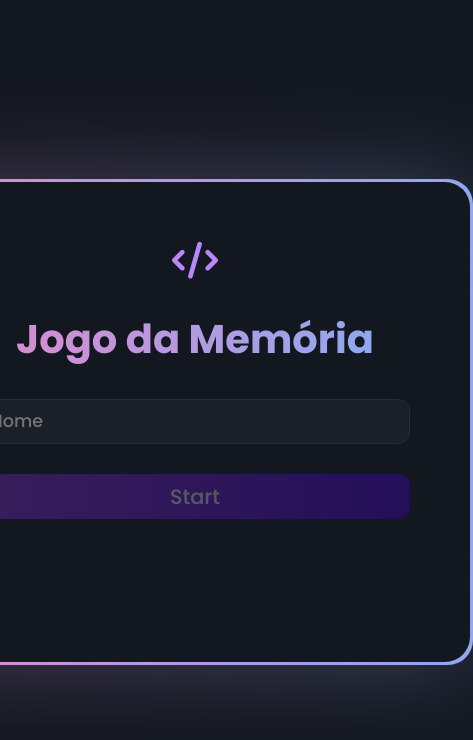
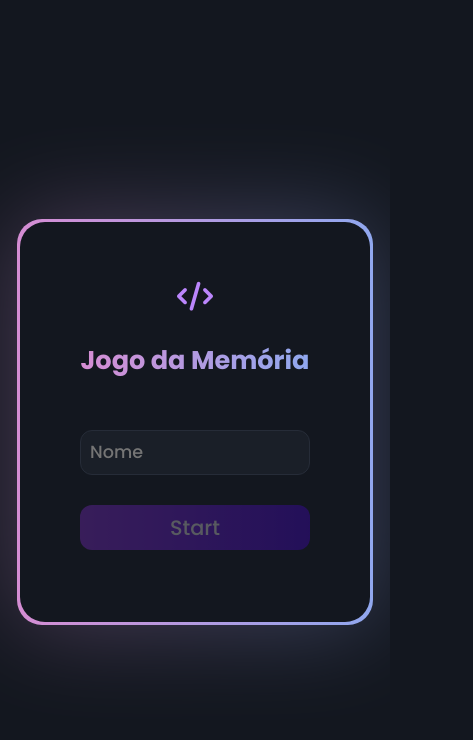
Before and after one commit to Emerson349/jogo-da-memoria, a plain HTML site: page index.html in a window 390 px wide. Shown: the whole page, 473 px wide, since content can reach past the window. Drawn offline with Linux system fonts and the light colour scheme.

Commit message:
adicionando design responsivo

```diff
--- a/index.html
+++ b/index.html
@@ -17,7 +17,7 @@
 <body>
     <div class="login-container">
         <form class="login_div">
-            <i class="fas fa-code" style="color: #BB86FC; font-size: 2.3rem;"></i>
+            <i class="fas fa-code"></i>
             <h1>Jogo da Memória</h1>
             <input type="text" placeholder="Nome" class="input">
             <button type="submit" class="btn">Start</button>
--- a/login/style_login.css
+++ b/login/style_login.css
@@ -65,6 +65,10 @@ html, body {
     font-weight: 500;
 }
 
+.login_div i {
+    color: #BB86FC; font-size: 2.3rem;
+}
+
 .login_div button {
     width: 100%;
     height: 45px;
@@ -85,3 +89,25 @@ html, body {
   opacity: 1;
   cursor: pointer;
 }
+
+/*Design Responsivo */
+
+@media (max-width: 600px) {
+    .login_div {
+        width: 350px;
+        min-width: 300px;
+        height: 400px;
+    }
+
+    .login_div h1 {
+        font-size: 1.6rem;
+        padding-right: 0px;
+        padding-left: 0px;
+        margin-bottom: 20px;
+    }
+
+    .login_div i {
+        font-size: 1.8rem;
+    }
+
+}
```
Also changed, not shown: game/style.css (+34 -4 lines).
